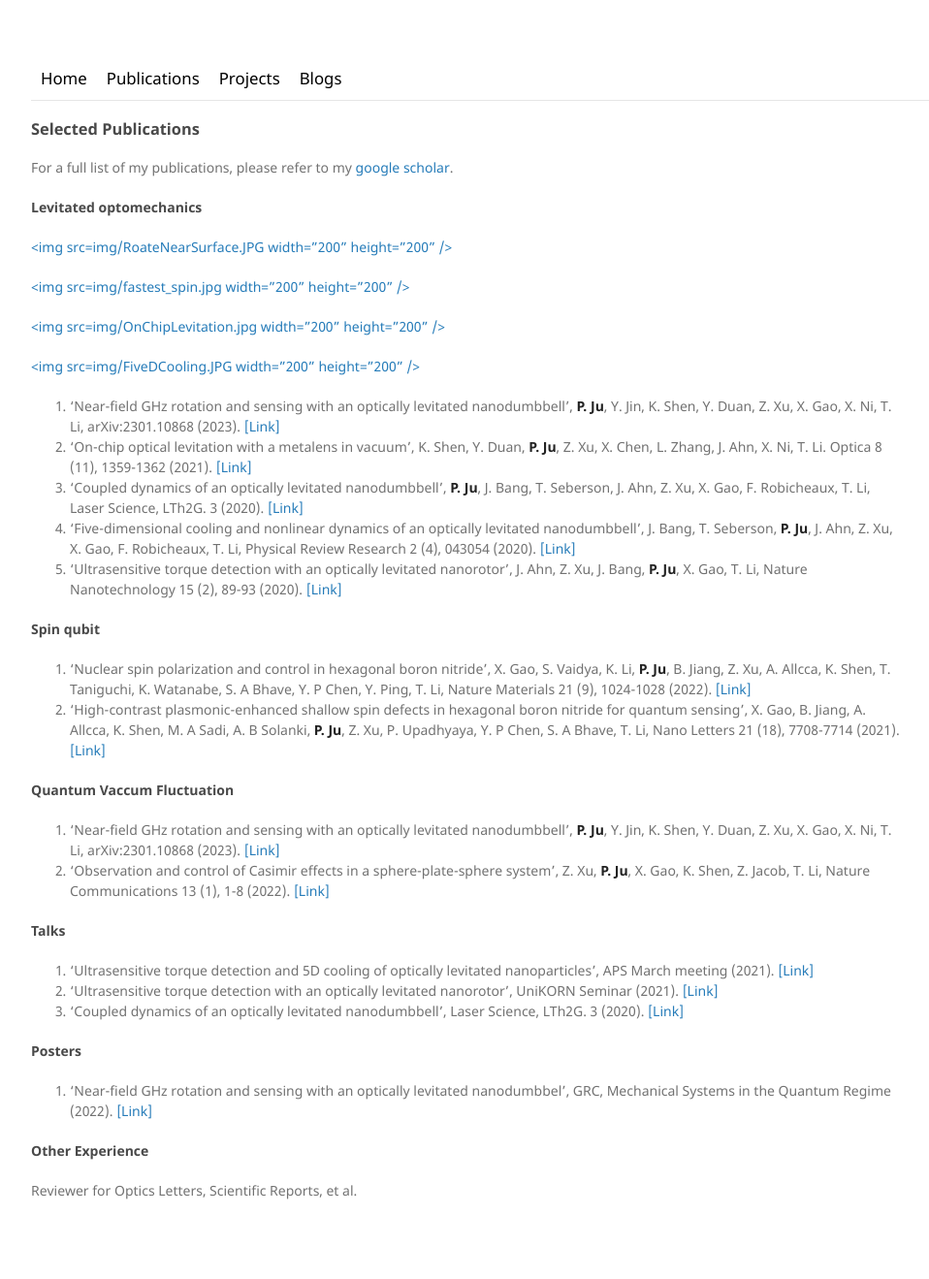
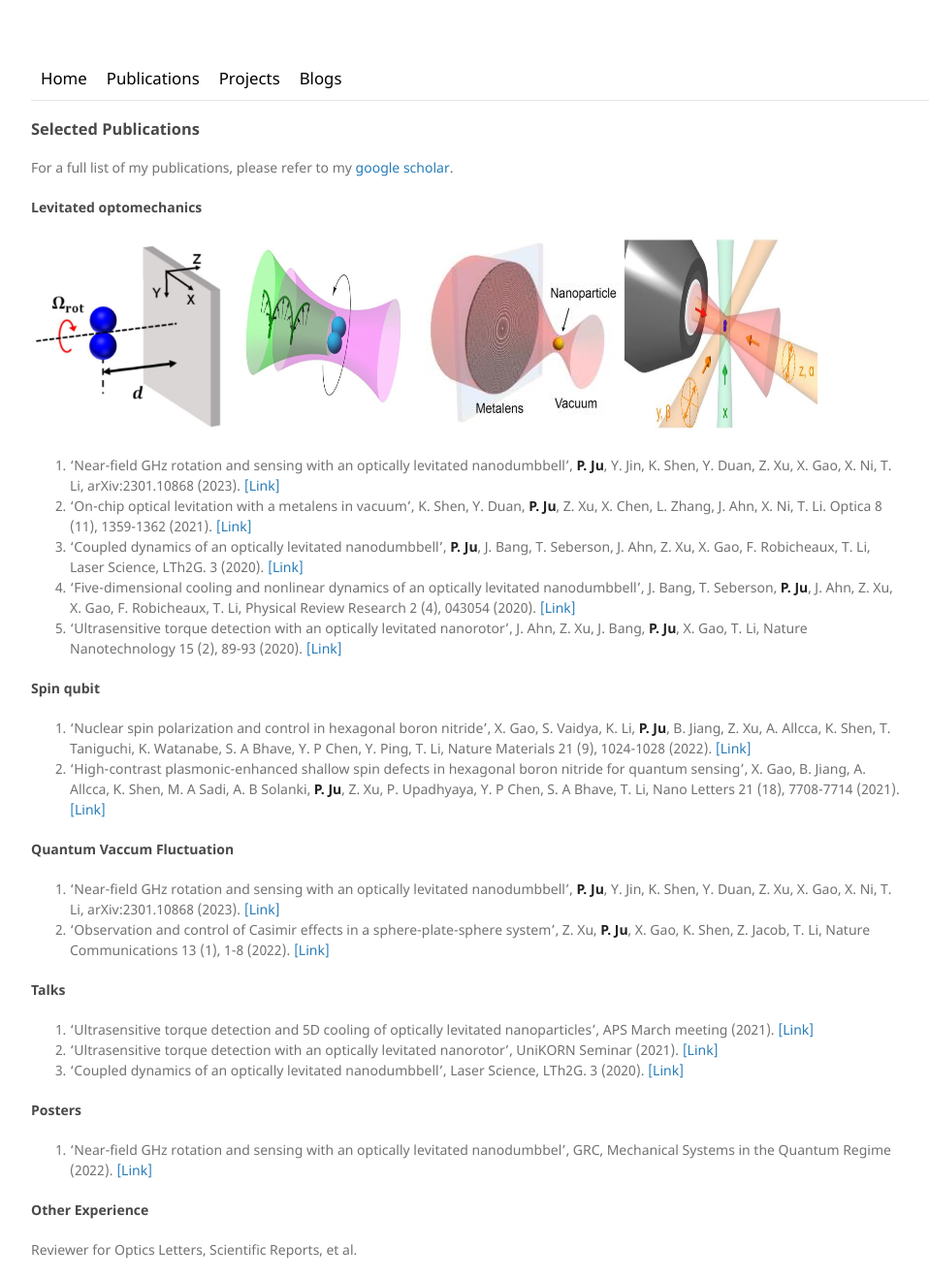
Before and after one commit to peng-ju/peng-ju.github.io, a Jekyll site: the page built from publications/index.md, in a window 1280 px wide. Shown: the whole page at 97% size, without its empty margins (108-1066 px from the left). Built offline with Jekyll 4.4.1, drawn with Linux system fonts in a browser that asks for light colours; before the commit the page ends 1258 px from its top, so only the background shows below that.

Commit message:
Update index.md

```diff
--- a/publications/index.md
+++ b/publications/index.md
@@ -7,13 +7,10 @@ title: Publications
 For a full list of my publications, please refer to my [google scholar](https://scholar.google.com/citations?user=vPl5ZHoAAAAJ&hl=en&oi=ao).
 
 #### Levitated optomechanics
-[<img src=img/RoateNearSurface.JPG  width="200" height="200" />](img/RoateNearSurface.JPG)
-
-[<img src=img/fastest_spin.jpg  width="200" height="200" />](img/img/fastest_spin.jpg)
-
-[<img src=img/OnChipLevitation.jpg  width="200" height="200" />](img/OnChipLevitation.jpg)
-
-[<img src=img/FiveDCooling.JPG  width="200" height="200" />](img/FiveDCooling.JPG)
+[<img src="img/RoateNearSurface.JPG"  width=200px height=200px />](img/RoateNearSurface.JPG)
+[<img src="img/fastest_spin.jpg"  width=200px height=200px />](img/img/fastest_spin.jpg)
+[<img src="img/OnChipLevitation.jpg"  width=200px height=200px />](img/OnChipLevitation.jpg)
+[<img src="img/FiveDCooling.JPG"  width=200px height=200px />](img/FiveDCooling.JPG)
 
 1. 'Near-field GHz rotation and sensing with an optically levitated nanodumbbell', **P. Ju**, Y. Jin, K. Shen, Y. Duan, Z. Xu, X. Gao, X. Ni, T. Li, arXiv:2301.10868 (2023). [[Link]](https://arxiv.org/abs/2301.10868)
 2. 'On-chip optical levitation with a metalens in vacuum', K. Shen, Y. Duan, **P. Ju**, Z. Xu, X. Chen, L. Zhang, J. Ahn, X. Ni, T. Li. Optica 8 (11), 1359-1362 (2021). [[Link]](https://opg.optica.org/optica/fulltext.cfm?uri=optica-8-11-1359&id=461986)
```
